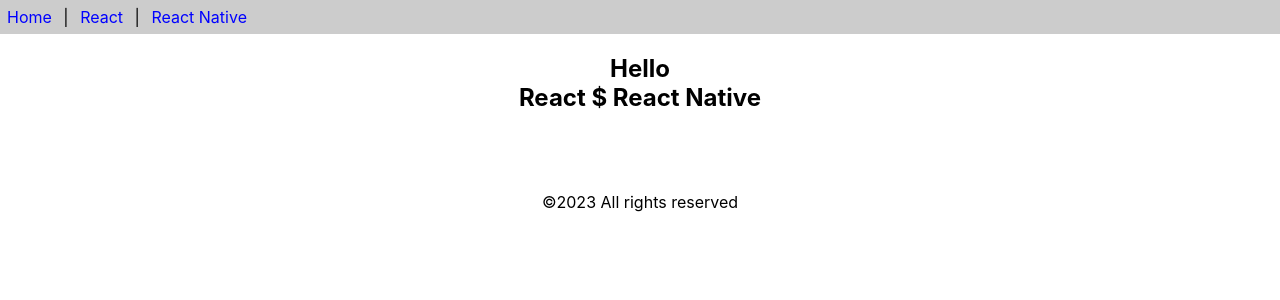
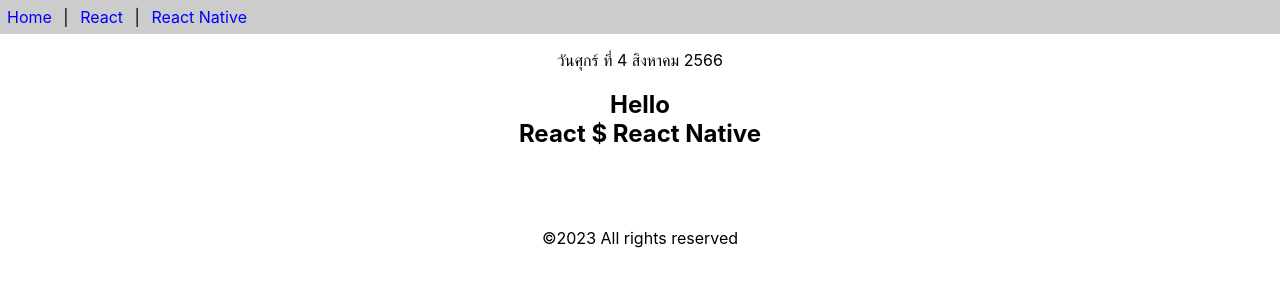
Before and after one commit to Niruthub/app1, a React (Create React App) app: page / in a window 1280 px wide. Shown: the top 300 px of the page. Built offline with nearby package versions, Linux system fonts and the light colour scheme.

Commit message:
Create class-component

```diff
--- a/src/App.js
+++ b/src/App.js
@@ -1,20 +1,22 @@
 import React from 'react'
 // import './style.css'
 import { Header,Content,Footer } from './func-components'
+import Calendar from './class-components'
 
 function App() {
   // แบบที่ 1
-  return (
-   [<Header />,<Content />,<Footer />]
-  )
+  // return (
+  //  [<Header />,<Content />,<Footer />]
+  // )
   // แบบที่ 2
-    // return(
-    //   <>
-    //     <Header/>
-    //     <Content/>
-    //     <Footer/>
-    //   </>
-    // )
+    return(
+      <>
+        <Header/>
+        <p><center><Calendar/></center></p>
+        <Content/>
+        <Footer/>
+      </>
+    )
 
 }
 
--- /dev/null
+++ b/src/class-components.js
@@ -0,0 +1,20 @@
+import React,{Component} from "react";
+
+export default class Calendar extends Component{
+    getDate(){
+        const dayNames = ['อาทิตย์','จันทร์','อังคาร','พุธ','พฤหัสบดี','ศุกร์','เสาร์']
+        const monthNames = ['มกราคม','กุมภาพันธ์','มีนาคม','เมษายน','พฤษภาคม'
+        ,'มิถุนายน','กรกฎาคม','สิงหาคม','กันยายน','ตุลาคม','พฤศจิกายน','ธันวาคม']
+        const date = new Date()
+        const weekDay = dayNames[date.getDay()]
+        const day = date.getDate()
+        const month = monthNames[date.getMonth()]
+        const  year = date.getFullYear() + 543
+
+        return `วัน${weekDay} ที่ ${day} ${month} ${year}`
+    }
+
+    render(){
+        return <div>{this.getDate()}</div>
+    }
+}
--- a/src/func-components.js
+++ b/src/func-components.js
@@ -16,7 +16,7 @@
         </div>
     )
 }
-
+// เขียนแบบ Function ปกติ
 export function Content(){
     return(
         <div style={{textAlign:'center'}}>
@@ -25,7 +25,7 @@
         </div>
     )
 }
-
+// เขียนแบบ Arrow Function
 export const Footer = () =>{
     return (
         <div style={{textAlign: 'center'}}>
```
